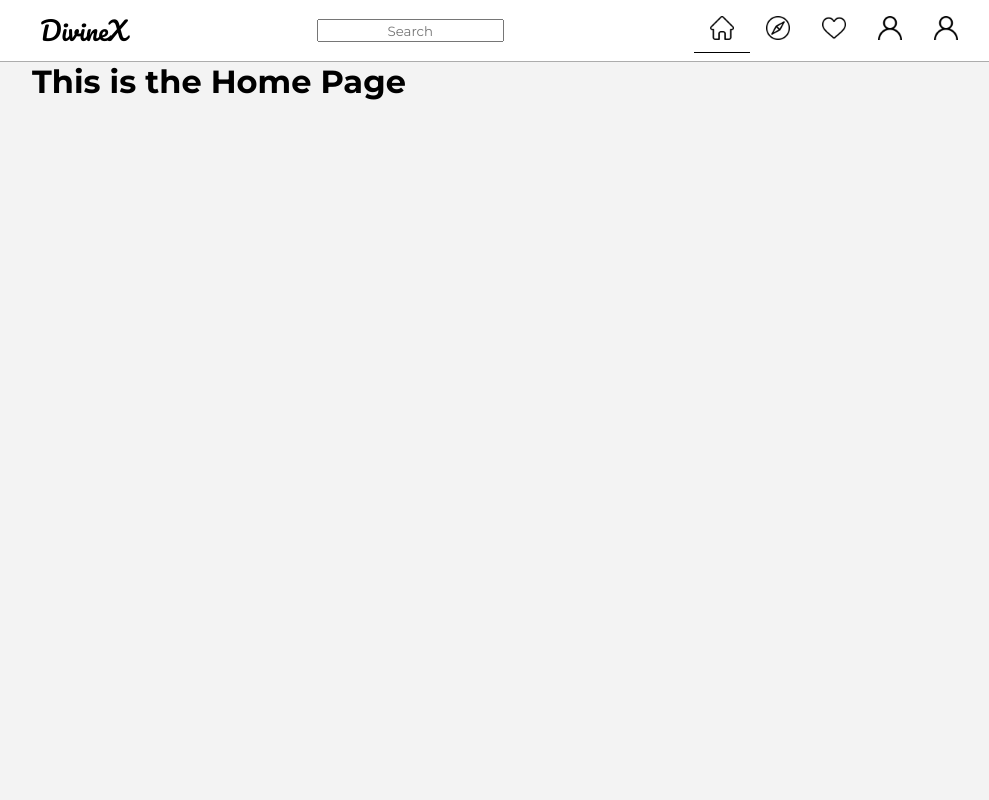
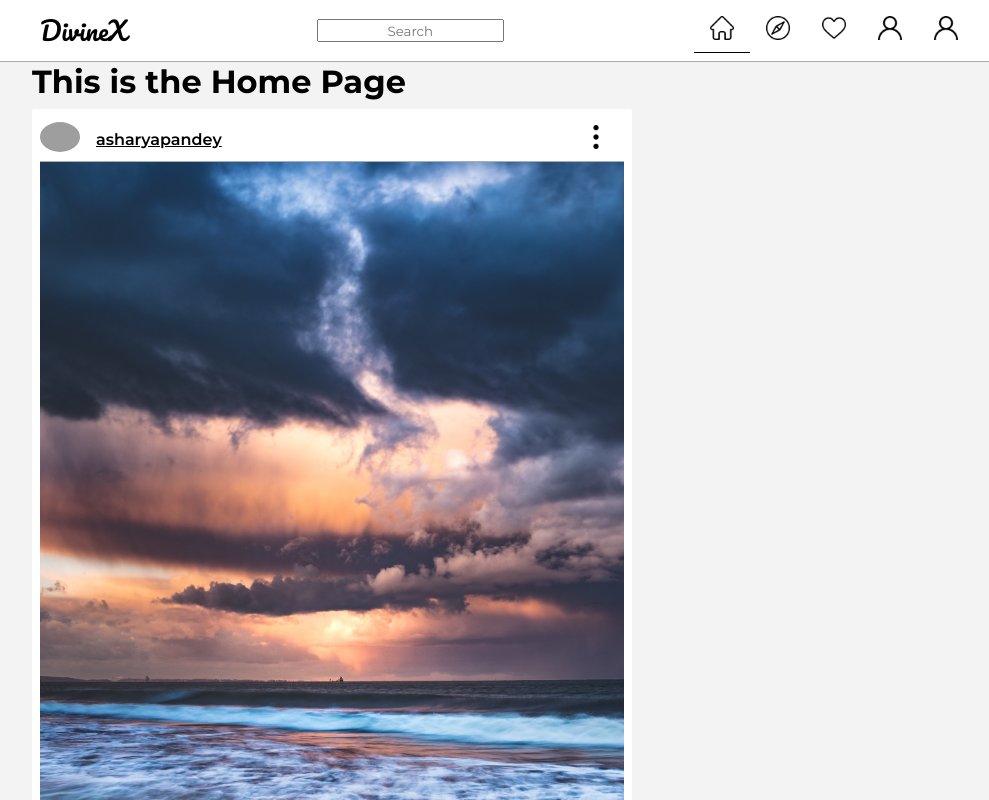
Before and after one commit to asharyapandey/divinex-frontend, a React (Create React App) app: page / in a window 1280 px wide. Shown: the top 800 px of the page, without its empty margins (133-1122 px from the left). Built offline with nearby package versions, Linux system fonts and the light colour scheme; sample sign-in values are in the browser's storage; grey boxes are pictures that could not be loaded.

Commit message:
fixed css in card component

```diff
--- a/src/components/PhotoCard/Card.scss
+++ b/src/components/PhotoCard/Card.scss
@@ -1,3 +1,4 @@
+$stuble-black: #acacac;
 .card {
 	margin: 0.5rem;
 	padding: 0.5rem;
--- a/src/index.scss
+++ b/src/index.scss
@@ -41,3 +41,10 @@ body {
 		margin-right: auto;
 	}
 }
+.icon-comp {
+	padding: 0.5rem 1rem;
+	img {
+		width: 1.5rem;
+		cursor: pointer;
+	}
+}
--- a/src/pages/Home.js
+++ b/src/pages/Home.js
@@ -1,7 +1,10 @@
+import CardList from "../components/PhotoCard/CardList";
+
 const Home = () => {
 	return (
 		<div>
 			<h1>This is the Home Page</h1>
+			<CardList />
 		</div>
 	);
 };
```
